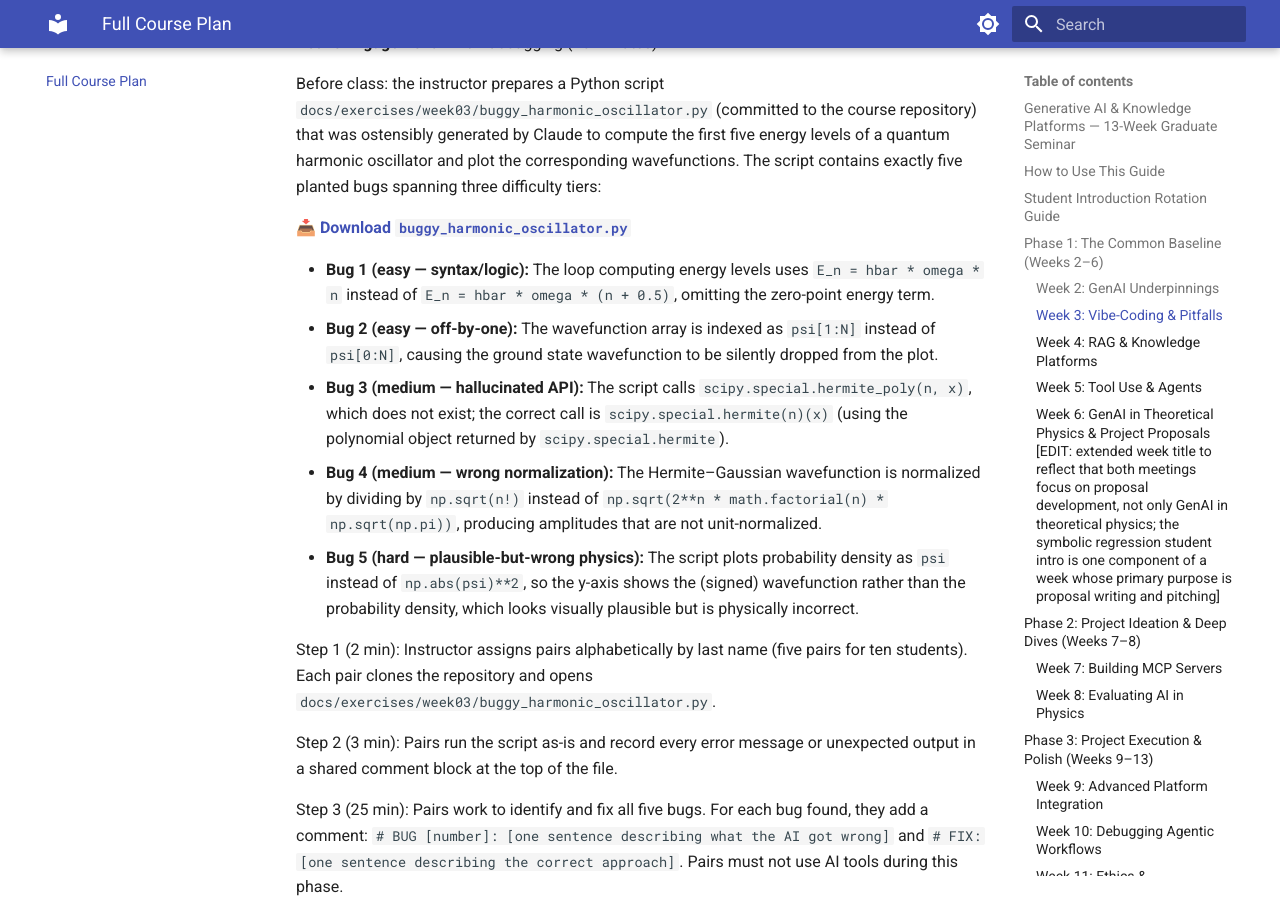
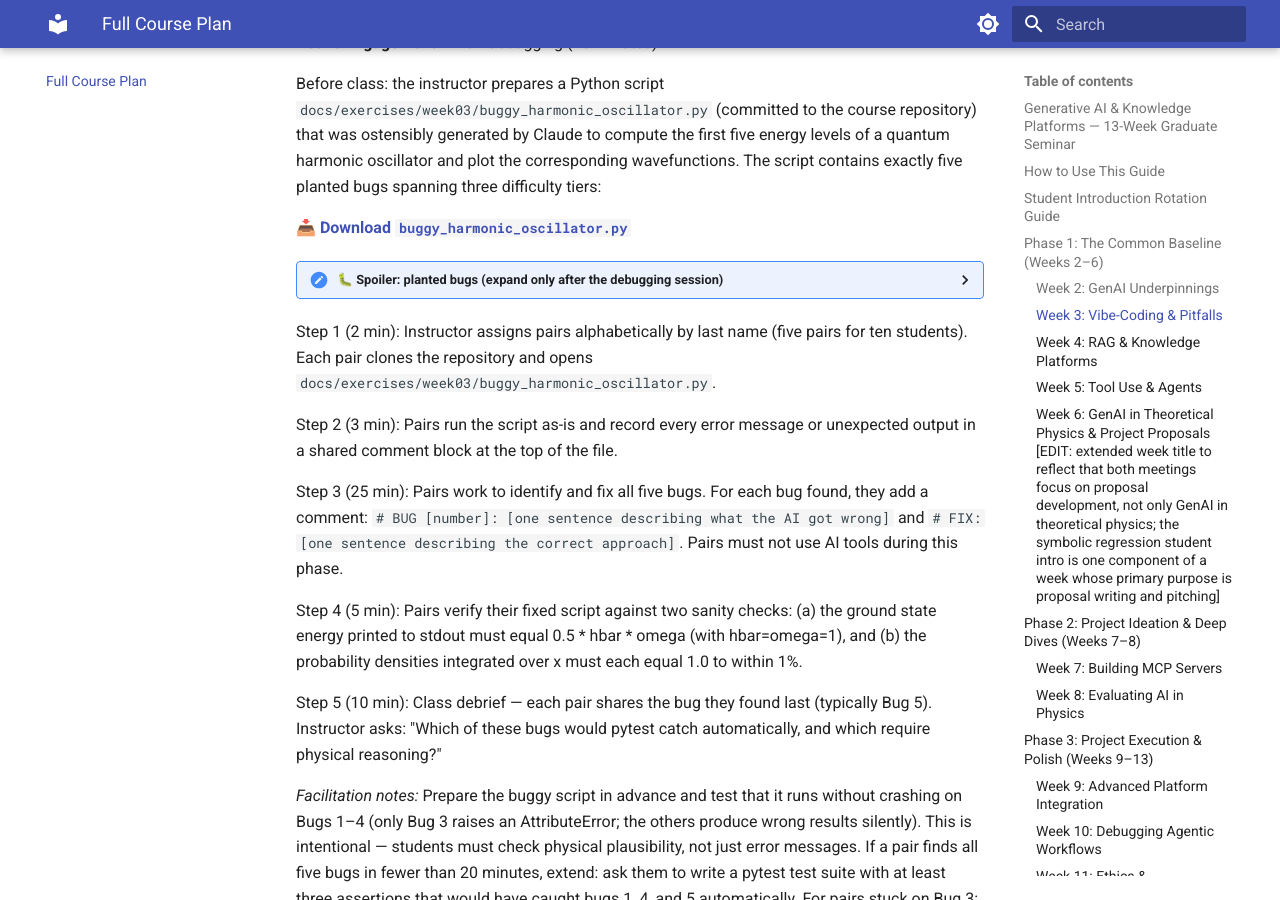
Before and after one commit to wdconinc/ai-in-physics-research, an MkDocs documentation site: the page built from docs/full-course-plan.md, in a window 1280 px wide and 900 px high, scrolled down 10027 px. Built offline with MkDocs 1.6.1 and Material for MkDocs 9.7.7, drawn with Linux system fonts in a browser that asks for light colours.

Commit message:
docs: hide Week 3 bug list behind collapsible details fold (#16)
Wrap the five planted bugs in the Week 3 pair-debugging exercise inside
a <details>/<summary> block so students viewing the course plan online
cannot accidentally see the answers before the session.

Co-authored-by: Copilot App <223556219+Copilot@users.noreply.github.com>

```diff
--- a/docs/full-course-plan.md
+++ b/docs/full-course-plan.md
@@ -216,11 +216,16 @@ Before class: the instructor prepares a Python script `docs/exercises/week03/bug
 
 📥 **[Download `buggy_harmonic_oscillator.py`](exercises/week03/buggy_harmonic_oscillator.py)**
 
+<details>
+<summary>🐛 Spoiler: planted bugs (expand only after the debugging session)</summary>
+
 - **Bug 1 (easy — syntax/logic):** The loop computing energy levels uses `E_n = hbar * omega * n` instead of `E_n = hbar * omega * (n + 0.5)`, omitting the zero-point energy term.
 - **Bug 2 (easy — off-by-one):** The wavefunction array is indexed as `psi[1:N]` instead of `psi[0:N]`, causing the ground state wavefunction to be silently dropped from the plot.
 - **Bug 3 (medium — hallucinated API):** The script calls `scipy.special.hermite_poly(n, x)`, which does not exist; the correct call is `scipy.special.hermite(n)(x)` (using the polynomial object returned by `scipy.special.hermite`).
 - **Bug 4 (medium — wrong normalization):** The Hermite–Gaussian wavefunction is normalized by dividing by `np.sqrt(n!)` instead of `np.sqrt(2**n * math.factorial(n) * np.sqrt(np.pi))`, producing amplitudes that are not unit-normalized.
 - **Bug 5 (hard — plausible-but-wrong physics):** The script plots probability density as `psi` instead of `np.abs(psi)**2`, so the y-axis shows the (signed) wavefunction rather than the probability density, which looks visually plausible but is physically incorrect.
+
+</details>
 
 Step 1 (2 min): Instructor assigns pairs alphabetically by last name (five pairs for ten students). Each pair clones the repository and opens `docs/exercises/week03/buggy_harmonic_oscillator.py`.
 
```
